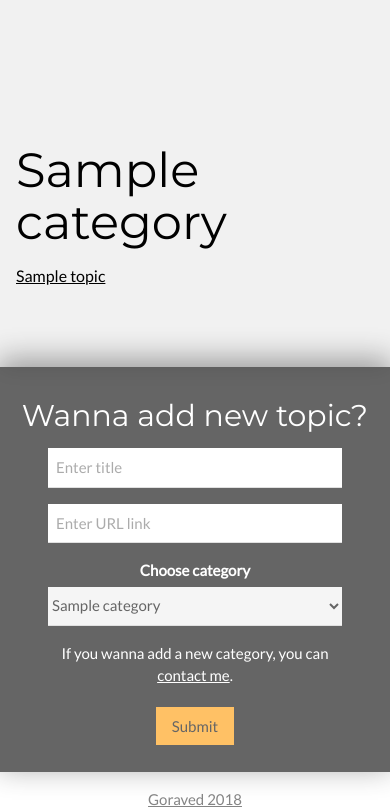
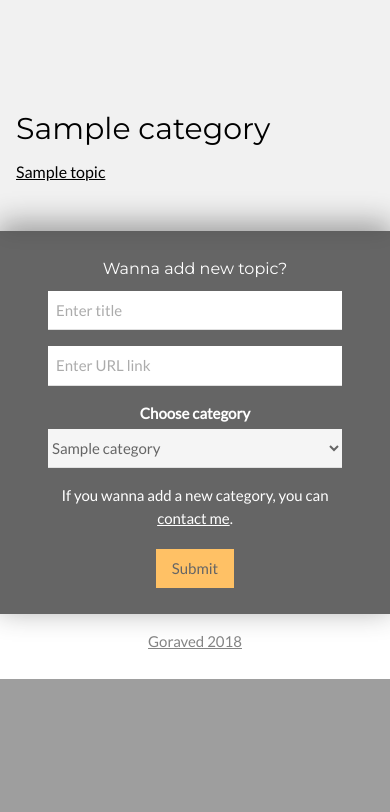
Before and after one commit to Goraved/AQA_topics, a Flask app: template templates/index.html in a window 390 px wide. Shown: the part 507-1319 px from the top of the page. After the commit the page ends 1186 px from the top, so only its background shows below. Run offline with Flask 2, Linux system fonts and the light colour scheme; the template is opened without the code that fills it: most values are stand-ins (such as "Sample title", 1, 10 or a date in 2020); some libraries are stand-ins or nearby versions.

Commit message:
Add responsive paddings and fonts

```diff
--- a/static/css/main.css
+++ b/static/css/main.css
@@ -268,10 +268,9 @@ ul {
 
 .back {
 	background-color: rgba(0, 150, 136, 0.7);
-  width:45%;
+	width: 45%;
 	margin: 0 auto;
 }
-
 
 @media screen and (max-width: 1367px) {
 	.w3-jumbo {
@@ -284,9 +283,14 @@ ul {
 		font-size: 16px!important;
 	}
 	.back {
-  width:45%;
+		width: 45%;
+	}
+	.w3-padding-64 {
+		padding-top: 40px!important;
+		padding-bottom: 40px!important;
 	}
 }
+
 @media screen and (max-width: 600px) {
 	.w3-jumbo {
 		font-size: 26px!important;
@@ -294,10 +298,17 @@ ul {
 	.w3-xlarge {
 		font-size: 20px!important;
 	}
+	.w3-xxxlarge {
+		font-size: 30px!important;
+	}
 	.w3-large {
 		font-size: 16px!important;
 	}
 	.back {
-  width:80%;
+		width: 80%;
+	}
+	.w3-padding-64 {
+		padding-top: 32px!important;
+		padding-bottom: 32px!important;
 	}
 }
--- a/templates/index.html
+++ b/templates/index.html
@@ -132,7 +132,7 @@ ga('send', 'pageview');
         <div class="modal-content">
             <div class="modal-header">
                 <span class="close">&times;</span>
-                <h2>Topics added by last 7 days</h2>
+                <h2 class="w3-large">Topics added by last 7 days</h2>
             </div>
             <div class="modal-body">
                 <ul>
@@ -229,7 +229,7 @@ ga('send', 'pageview');
 {% endfor %}
 <!-- Add topics -->
 <div class="w3-container w3-black w3-center w3-opacity w3-padding-16 block-bottom">
-    <h2> Wanna add new topic? </h2>
+    <h2 class="w3-large"> Wanna add new topic?</h2>
     <div id="create" class="w3-container"
          style="max-width:500px; display: block; margin-left: auto; margin-right: auto;">
         <form action="/add_topic" method="POST" class="w3-container">
```
Lines whose indentation alone changed are shown as unchanged.
